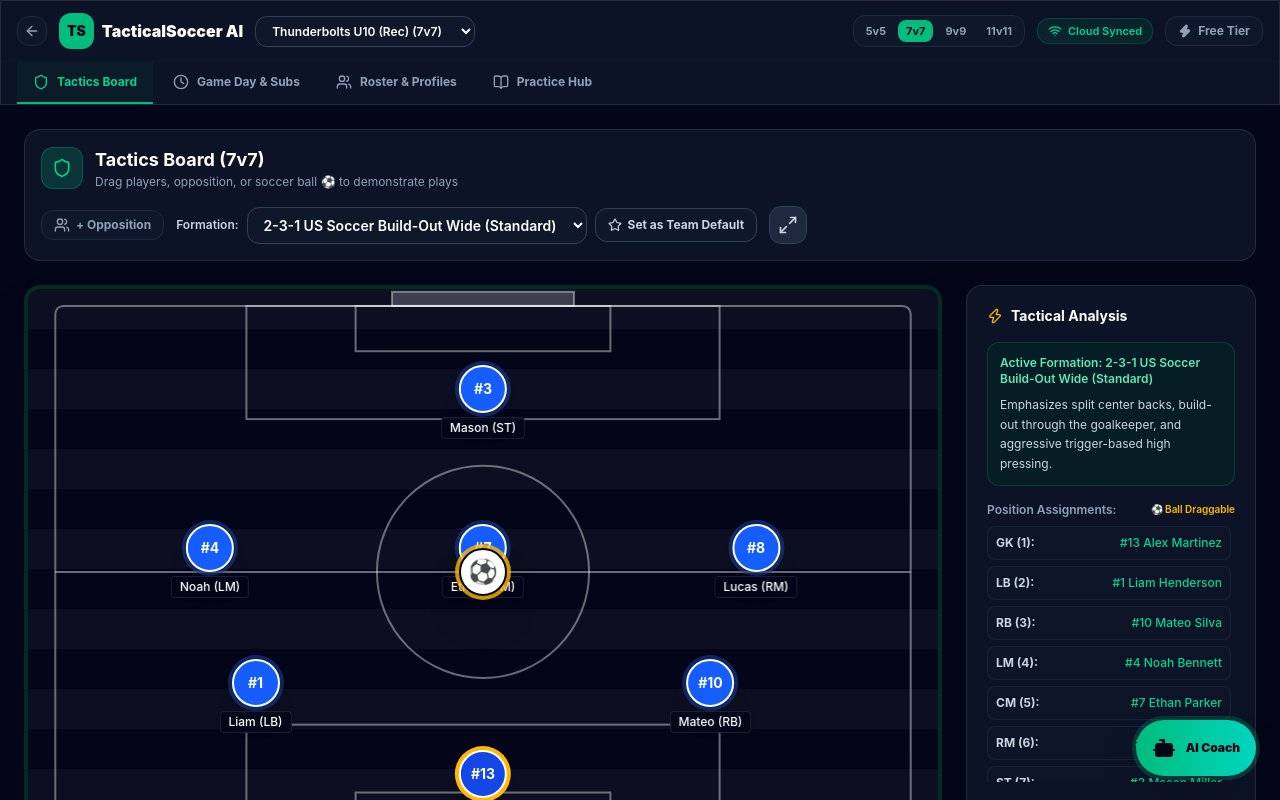
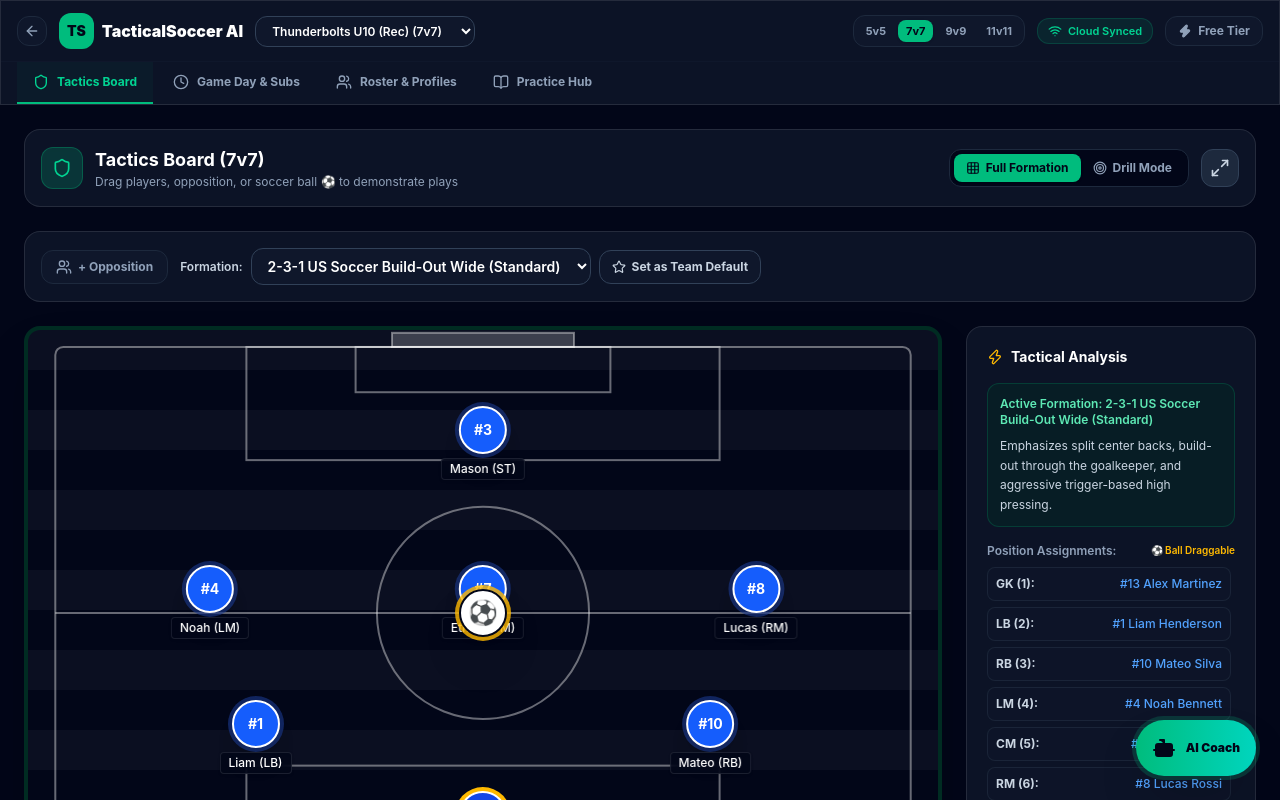
Before and after one commit to willhlaw/tactical-soccer-ai, a React (Vite) app: page / in a window 1280 px wide. Both pictures are taken after a click on the button "Launch Web App". Shown: the top 800 px of the page. Built offline with nearby package versions, Linux system fonts and the light colour scheme.

Commit message:
Add Tactics Board Drill Mode allowing coaches to select exact active player counts (1v1, 2v1, 3v2, 4v2 Rondo, etc.)

```diff
--- a/src/components/tactics/TacticsBoard.tsx
+++ b/src/components/tactics/TacticsBoard.tsx
@@ -2,7 +2,7 @@ import React, { useState, useEffect } from 'react';
 import { PitchCanvas } from './PitchCanvas';
 import { Team, PitchNode, TacticalArrow, FormationPreset } from '../../types';
 import { FORMATION_PRESETS, getFormationsForFormat } from '../../services/formations';
-import { Play, Pause, RotateCcw, Trash2, Shield, Zap, Maximize2, Minimize2, PenTool, Users, Star } from 'lucide-react';
+import { Play, Pause, RotateCcw, Trash2, Shield, Zap, Maximize2, Minimize2, PenTool, Users, Star, Plus, Minus, Target, Grid } from 'lucide-react';
 
 interface TacticsBoardProps {
   team: Team;
@@ -26,6 +26,11 @@ export const TacticsBoard: React.FC<TacticsBoardProps> = ({ team, onUpdateTeam,
     }
     return availableFormations[0] || FORMATION_PRESETS[4];
   });
+
+  // Drill Mode State (Custom player count on the pitch at a time)
+  const [isDrillMode, setIsDrillMode] = useState<boolean>(false);
+  const [homeCount, setHomeCount] = useState<number>(3);
+  const [awayCount, setAwayCount] = useState<number>(2);
 
   // Initialize home pitch nodes
   const [nodes, setNodes] = useState<PitchNode[]>(() => {
@@ -63,8 +68,78 @@ export const TacticsBoard: React.FC<TacticsBoardProps> = ({ team, onUpdateTeam,
   const [isPlayingAnimation, setIsPlayingAnimation] = useState(false);
   const [isFullscreen, setIsFullscreen] = useState(false);
 
+  // Helper to generate drill layout based on custom player count
+  const generateDrillNodes = (hCount: number, aCount: number) => {
+    // Generate Home Nodes
+    const newHomeNodes: PitchNode[] = [];
+    const baseRoles: PitchNode['role'][] = ['GK', 'ST', 'CM', 'LB', 'RB', 'LW', 'RW', 'CAM', 'CDM', 'CB', 'CB'];
+    for (let i = 0; i < hCount; i++) {
+      let x = 50;
+      let y = 50;
+      if (hCount === 1) {
+        x = 50; y = 70;
+      } else if (hCount === 2) {
+        x = i === 0 ? 35 : 65; y = 65;
+      } else if (hCount === 3) {
+        x = i === 0 ? 50 : (i === 1 ? 30 : 70);
+        y = i === 0 ? 75 : 55;
+      } else if (hCount === 4) {
+        x = i === 0 ? 30 : (i === 1 ? 70 : (i === 2 ? 30 : 70));
+        y = i < 2 ? 70 : 45;
+      } else {
+        // Fallback to selected formation layout or arc
+        const presetNode = selectedFormation.nodes[i];
+        x = presetNode ? presetNode.x : 20 + (i * 15) % 70;
+        y = presetNode ? presetNode.y : 30 + (i * 10) % 50;
+      }
+
+      newHomeNodes.push({
+        id: 'node-' + i,
+        label: `${i + 1}`,
+        role: baseRoles[i] || 'CM',
+        x,
+        y,
+        assignedPlayerId: team.roster[i]?.id,
+        team: 'home'
+      });
+    }
+
+    // Generate Away Nodes
+    const newAwayNodes: PitchNode[] = [];
+    for (let j = 0; j < aCount; j++) {
+      let x = 50;
+      let y = 35;
+      if (aCount === 1) {
+        x = 50; y = 35;
+      } else if (aCount === 2) {
+        x = j === 0 ? 38 : 62; y = 40;
+      } else if (aCount === 3) {
+        x = j === 0 ? 50 : (j === 1 ? 30 : 70);
+        y = j === 0 ? 25 : 42;
+      } else {
+        x = 25 + (j * 20) % 65;
+        y = 25 + (j * 12) % 45;
+      }
+
+      newAwayNodes.push({
+        id: 'away-' + (j + 1),
+        label: `A${j + 1}`,
+        role: j === 0 ? 'CB' : 'CM',
+        x,
+        y,
+        team: 'away'
+      });
+    }
+
+    setNodes(newHomeNodes);
+    setAwayNodes(newAwayNodes);
+    if (aCount > 0) setShowOpposition(true);
+  };
+
   // Dynamic reaction when 5v5 / 7v7 / 9v9 / 11v11 format changes in header
   useEffect(() => {
+    if (isDrillMode) return; // Keep drill count if in drill mode
+
     const available = getFormationsForFormat(team.format);
     let targetFormation = available[0] || FORMATION_PRESETS[4];
 
@@ -91,7 +166,7 @@ export const TacticsBoard: React.FC<TacticsBoardProps> = ({ team, onUpdateTeam,
     })));
     setIsPlayingAnimation(false);
     setBallPos({ x: 50, y: 50 });
-  }, [team.format, team.roster, team.id, team.preferredFormationId]);
+  }, [team.format, team.roster, team.id, team.preferredFormationId, isDrillMode]);
 
   const playersMap = React.useMemo(() => {
     const map: Record<string, any> = {};
@@ -100,6 +175,7 @@ export const TacticsBoard: React.FC<TacticsBoardProps> = ({ team, onUpdateTeam,
   }, [team.roster]);
 
   const handleSelectFormation = (f: FormationPreset) => {
+    setIsDrillMode(false);
     setSelectedFormation(f);
     localStorage.setItem(`tactical_last_formation_${team.id}_${team.format}`, f.id);
 
@@ -124,6 +200,27 @@ export const TacticsBoard: React.FC<TacticsBoardProps> = ({ team, onUpdateTeam,
     }
   };
 
+  const handleApplyDrillPreset = (hCount: number, aCount: number) => {
+    setIsDrillMode(true);
+    setHomeCount(hCount);
+    setAwayCount(aCount);
+    generateDrillNodes(hCount, aCount);
+  };
+
+  const handleUpdateHomeCount = (delta: number) => {
+    const next = Math.max(1, Math.min(11, homeCount + delta));
+    setHomeCount(next);
+    setIsDrillMode(true);
+    generateDrillNodes(next, awayCount);
+  };
+
+  const handleUpdateAwayCount = (delta: number) => {
+    const next = Math.max(0, Math.min(11, awayCount + delta));
+    setAwayCount(next);
+    setIsDrillMode(true);
+    generateDrillNodes(homeCount, next);
+  };
+
   const handleNodeMove = (id: string, newX: number, newY: number) => {
     setNodes(prev => prev.map(n => n.id === id ? { ...n, x: newX, y: newY } : n));
   };
@@ -140,6 +237,9 @@ export const TacticsBoard: React.FC<TacticsBoardProps> = ({ team, onUpdateTeam,
     setIsPlayingAnimation(false);
     setBallPos({ x: 50, y: 50 });
     setArrows([]);
+    if (isDrillMode) {
+      generateDrillNodes(homeCount, awayCount);
+    } else {
       setNodes(selectedFormation.nodes.map((n, i) => ({
         id: 'node-' + i,
         label: n.label,
@@ -149,6 +249,7 @@ export const TacticsBoard: React.FC<TacticsBoardProps> = ({ team, onUpdateTeam,
         assignedPlayerId: team.roster[i]?.id,
         team: 'home'
       })));
+    }
   };
 
   const handleClearLines = () => {
@@ -170,7 +271,11 @@ export const TacticsBoard: React.FC<TacticsBoardProps> = ({ team, onUpdateTeam,
             <div>
               <h2 className="text-sm font-black text-white flex items-center gap-2">
                 {team.name} Fullscreen Board ({team.format})
-                {isCurrentPreferred && (
+                {isDrillMode ? (
+                  <span className="px-2 py-0.5 bg-cyan-500/20 text-cyan-300 text-[10px] rounded-full border border-cyan-500/30 font-bold">
+                    🎯 Drill Mode ({homeCount}v{awayCount})
+                  </span>
+                ) : isCurrentPreferred && (
                   <span className="px-2 py-0.5 bg-amber-500/20 text-amber-300 text-[10px] rounded-full border border-amber-500/30 font-medium">
                     ⭐ Preferred Shape
                   </span>
@@ -191,21 +296,6 @@ export const TacticsBoard: React.FC<TacticsBoardProps> = ({ team, onUpdateTeam,
               <Users className="w-4 h-4" />
               <span>{showOpposition ? 'Opposition On' : '+ Opposition'}</span>
             </button>
-
-            <select
-              value={selectedFormation.id}
-              onChange={(e) => {
-                const found = availableFormations.find(f => f.id === e.target.value);
-                if (found) handleSelectFormation(found);
-              }}
-              className="bg-slate-950 text-white text-xs px-3 py-2 rounded-xl border border-slate-800 font-semibold focus:outline-none"
-            >
-              {availableFormations.map(f => (
-                <option key={f.id} value={f.id}>
-                  {f.id === team.preferredFormationId ? `⭐ ${f.name}` : f.name}
-                </option>
-              ))}
-            </select>
 
             <button
               onClick={() => setIsFullscreen(false)}
@@ -305,8 +395,8 @@ export const TacticsBoard: React.FC<TacticsBoardProps> = ({ team, onUpdateTeam,
   // Normal In-Page Mode
   return (
     <div className="space-y-6">
-      {/* Top Bar: Controls & Formation Selector */}
-      <div className="glass-panel p-4 rounded-2xl flex flex-wrap items-center justify-between gap-4">
+      {/* Mode Switcher Banner: Match Formation vs Custom Player Drill Mode */}
+      <div className="glass-panel p-4 rounded-2xl flex flex-wrap items-center justify-between gap-4 border border-slate-800">
         <div className="flex items-center space-x-3">
           <div className="p-2.5 bg-emerald-500/20 text-emerald-400 rounded-xl border border-emerald-500/30">
             <Shield className="w-5 h-5" />
@@ -314,21 +404,132 @@ export const TacticsBoard: React.FC<TacticsBoardProps> = ({ team, onUpdateTeam,
           <div>
             <h2 className="text-lg font-bold text-white flex items-center gap-2">
               Tactics Board ({team.format})
-              {isCurrentPreferred && (
-                <span className="px-2.5 py-0.5 bg-amber-500/20 text-amber-300 text-xs rounded-full border border-amber-500/30 font-medium flex items-center gap-1">
-                  <Star className="w-3 h-3 fill-current" /> Team Preferred Shape
+              {isDrillMode && (
+                <span className="px-2.5 py-0.5 bg-cyan-500/20 text-cyan-300 text-xs rounded-full border border-cyan-500/30 font-bold flex items-center gap-1">
+                  <Target className="w-3 h-3" /> Drill Mode ({homeCount}v{awayCount})
                 </span>
               )}
             </h2>
-            <p className="text-xs text-slate-400">Drag players, opposition, or soccer ball ⚽ to demonstrate plays</p>
+            <p className="text-xs text-slate-400">
+              {isDrillMode
+                ? `Drill Mode active: Pick exact player count on the pitch at a time (${homeCount} Home vs ${awayCount} Away)`
+                : 'Drag players, opposition, or soccer ball ⚽ to demonstrate plays'}
+            </p>
           </div>
         </div>
 
-        {/* Formation Dropdown & Lock Preferred Button */}
+        {/* Mode Toggle & Presets */}
+        <div className="flex flex-wrap items-center gap-3">
+          <div className="flex items-center bg-slate-950 p-1 rounded-xl border border-slate-800">
+            <button
+              onClick={() => setIsDrillMode(false)}
+              className={`px-3 py-1.5 rounded-lg text-xs font-bold transition flex items-center gap-1.5 ${
+                !isDrillMode ? 'bg-emerald-500 text-slate-950 shadow' : 'text-slate-400 hover:text-white'
+              }`}
+            >
+              <Grid className="w-3.5 h-3.5" />
+              <span>Full Formation</span>
+            </button>
+            <button
+              onClick={() => {
+                setIsDrillMode(true);
+                generateDrillNodes(homeCount, awayCount);
+              }}
+              className={`px-3 py-1.5 rounded-lg text-xs font-bold transition flex items-center gap-1.5 ${
+                isDrillMode ? 'bg-cyan-500 text-slate-950 shadow' : 'text-slate-400 hover:text-white'
+              }`}
+            >
+              <Target className="w-3.5 h-3.5" />
+              <span>Drill Mode</span>
+            </button>
+          </div>
+
+          <button
+            onClick={() => setIsFullscreen(true)}
+            className="p-2 bg-slate-800 hover:bg-slate-700 text-slate-300 hover:text-white rounded-xl border border-slate-700 transition"
+            title="Fullscreen Pitch Mode"
+          >
+            <Maximize2 className="w-5 h-5" />
+          </button>
+        </div>
+      </div>
+
+      {/* Drill Mode Player Counter Toolbar */}
+      {isDrillMode ? (
+        <div className="glass-panel p-4 rounded-2xl flex flex-wrap items-center justify-between gap-4 border-2 border-cyan-500/30 bg-cyan-950/20">
+          <div className="flex items-center space-x-6">
+            {/* Home Player Count Control */}
+            <div className="flex items-center space-x-3">
+              <span className="text-xs font-bold text-blue-300">Home Players:</span>
+              <div className="flex items-center space-x-2 bg-slate-950 p-1.5 rounded-xl border border-slate-800">
+                <button
+                  onClick={() => handleUpdateHomeCount(-1)}
+                  className="w-7 h-7 rounded-lg bg-slate-800 hover:bg-slate-700 text-white font-bold flex items-center justify-center text-xs active:scale-95"
+                >
+                  <Minus className="w-3.5 h-3.5" />
+                </button>
+                <span className="w-6 text-center font-black text-sm text-blue-400">{homeCount}</span>
+                <button
+                  onClick={() => handleUpdateHomeCount(1)}
+                  className="w-7 h-7 rounded-lg bg-slate-800 hover:bg-slate-700 text-white font-bold flex items-center justify-center text-xs active:scale-95"
+                >
+                  <Plus className="w-3.5 h-3.5" />
+                </button>
+              </div>
+            </div>
+
+            {/* Away Opposition Count Control */}
+            <div className="flex items-center space-x-3">
+              <span className="text-xs font-bold text-red-300">Away Defenders:</span>
+              <div className="flex items-center space-x-2 bg-slate-950 p-1.5 rounded-xl border border-slate-800">
+                <button
+                  onClick={() => handleUpdateAwayCount(-1)}
+                  className="w-7 h-7 rounded-lg bg-slate-800 hover:bg-slate-700 text-white font-bold flex items-center justify-center text-xs active:scale-95"
+                >
+                  <Minus className="w-3.5 h-3.5" />
+                </button>
+                <span className="w-6 text-center font-black text-sm text-red-400">{awayCount}</span>
+                <button
+                  onClick={() => handleUpdateAwayCount(1)}
+                  className="w-7 h-7 rounded-lg bg-slate-800 hover:bg-slate-700 text-white font-bold flex items-center justify-center text-xs active:scale-95"
+                >
+                  <Plus className="w-3.5 h-3.5" />
+                </button>
+              </div>
+            </div>
+          </div>
+
+          {/* Quick Drill Presets */}
+          <div className="flex items-center space-x-2 overflow-x-auto">
+            <span className="text-[11px] text-slate-400 font-semibold mr-1">Quick Presets:</span>
+            {[
+              { label: '1v1', h: 1, a: 1 },
+              { label: '2v1 Overload', h: 2, a: 1 },
+              { label: '3v2 Counter', h: 3, a: 2 },
+              { label: '4v2 Rondo', h: 4, a: 2 },
+              { label: '4v4 Small Game', h: 4, a: 4 },
+            ].map(preset => (
+              <button
+                key={preset.label}
+                onClick={() => handleApplyDrillPreset(preset.h, preset.a)}
+                className={`px-3 py-1.5 rounded-xl text-xs font-bold transition border ${
+                  homeCount === preset.h && awayCount === preset.a
+                    ? 'bg-cyan-500 text-slate-950 border-cyan-400 font-black shadow'
+                    : 'bg-slate-950 text-slate-300 border-slate-800 hover:text-white'
+                }`}
+              >
+                {preset.label}
+              </button>
+            ))}
+          </div>
+        </div>
+      ) : (
+        /* Standard Formation Toolbar */
+        <div className="glass-panel p-4 rounded-2xl flex flex-wrap items-center justify-between gap-4 border border-slate-800">
           <div className="flex items-center space-x-3">
             <button
               onClick={() => setShowOpposition(!showOpposition)}
-            className={`px-3 py-1.5 rounded-xl text-xs font-bold transition flex items-center gap-1.5 border ${
+              className={`px-3.5 py-2 rounded-xl text-xs font-bold transition flex items-center gap-1.5 border ${
                 showOpposition
                   ? 'bg-red-600 text-white border-red-500 shadow-md shadow-red-600/30'
                   : 'bg-slate-900 text-slate-400 border-slate-800 hover:text-white'
@@ -371,16 +572,9 @@ export const TacticsBoard: React.FC<TacticsBoardProps> = ({ team, onUpdateTeam,
                 </button>
               )}
             </div>
-
-          <button
-            onClick={() => setIsFullscreen(true)}
-            className="p-2 bg-slate-800 hover:bg-slate-700 text-slate-300 hover:text-white rounded-xl border border-slate-700 transition"
-            title="Fullscreen Pitch Mode"
-          >
-            <Maximize2 className="w-5 h-5" />
-          </button>
           </div>
         </div>
+      )}
 
       {/* Main Tactical Board Area */}
       <div className="grid grid-cols-1 lg:grid-cols-4 gap-6">
@@ -476,9 +670,13 @@ export const TacticsBoard: React.FC<TacticsBoardProps> = ({ team, onUpdateTeam,
           </h3>
 
           <div className="p-3 bg-emerald-950/40 rounded-xl border border-emerald-500/20 text-xs space-y-2">
-            <div className="font-semibold text-emerald-300">Active Formation: {selectedFormation.name}</div>
+            <div className="font-semibold text-emerald-300">
+              {isDrillMode ? `Drill Setup: ${homeCount}v${awayCount}` : `Active Formation: ${selectedFormation.name}`}
+            </div>
             <p className="text-slate-300 leading-relaxed">
-              {team.playingStyle === 'youth-buildout'
+              {isDrillMode
+                ? `Focuses on small-sided ${homeCount}v${awayCount} overload dynamics, quick passing under pressure, and spatial awareness.`
+                : team.playingStyle === 'youth-buildout'
                 ? 'Emphasizes split center backs, build-out through the goalkeeper, and aggressive trigger-based high pressing.'
                 : 'Balanced positional shape maximizing field coverage and passing options.'}
             </p>
@@ -495,7 +693,7 @@ export const TacticsBoard: React.FC<TacticsBoardProps> = ({ team, onUpdateTeam,
                 return (
                   <div key={n.id} className="p-2 bg-slate-900/60 rounded-lg border border-slate-800/80 flex items-center justify-between text-xs">
                     <span className="font-bold text-slate-300">{n.role} ({n.label}):</span>
-                    <span className="text-emerald-400 font-medium">
+                    <span className="text-blue-400 font-medium">
                       {player ? `#${Number(player.number)} ${player.name}` : 'Unassigned'}
                     </span>
                   </div>
```
Lines whose indentation alone changed are shown as unchanged.
